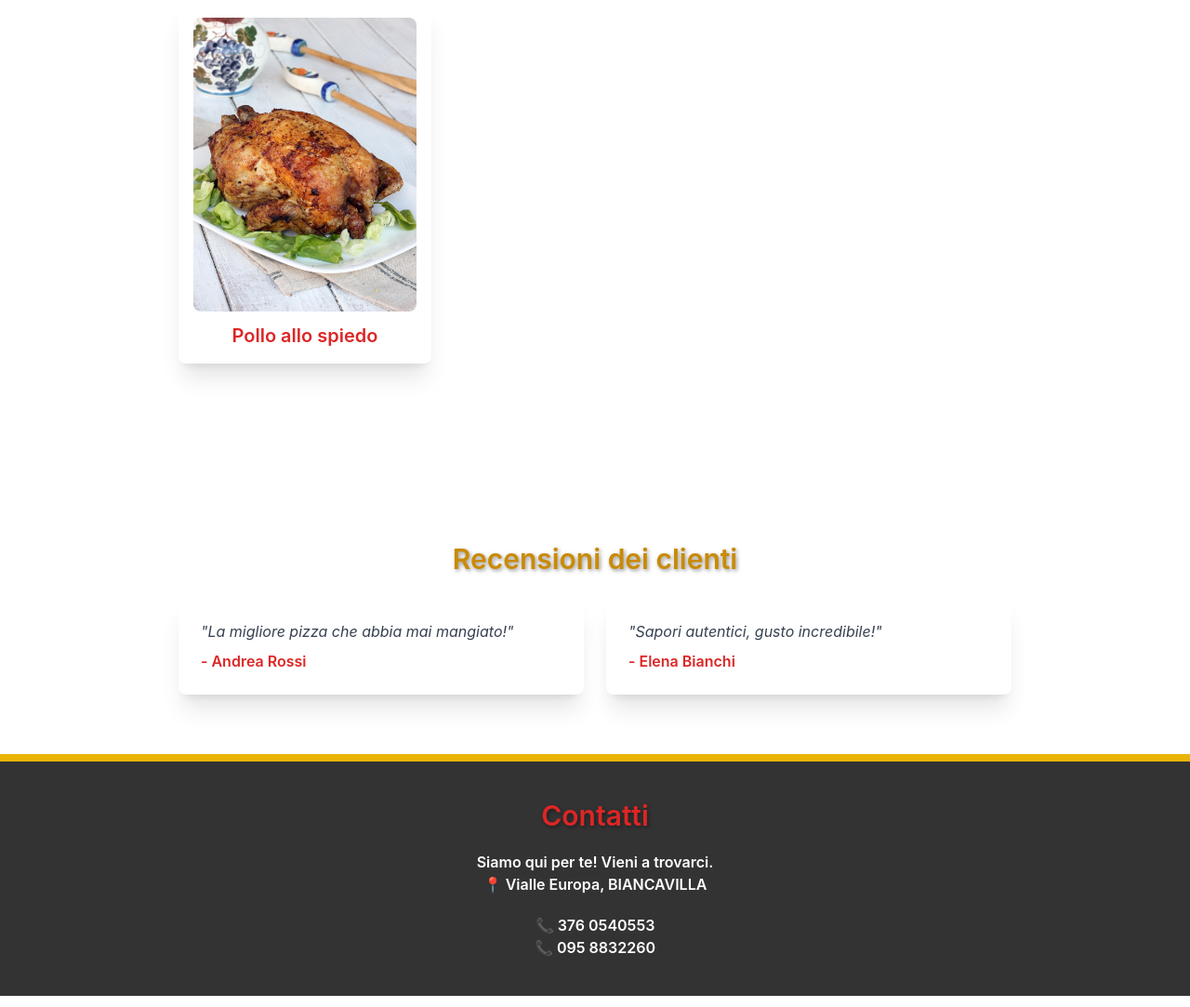
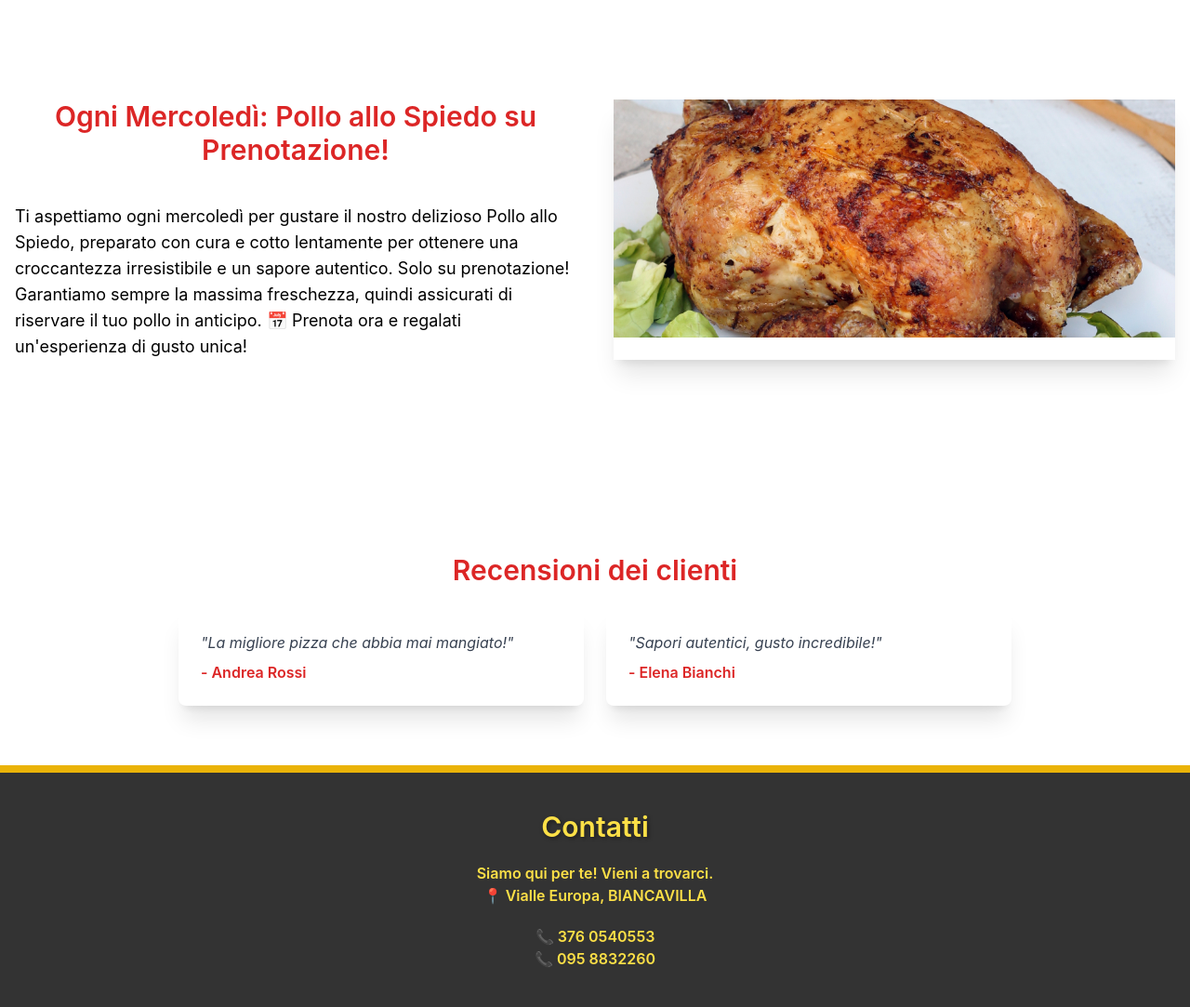
Before and after one commit to LuxitaLucia/pizzeriaS, a plain HTML site: page index.html in a window 1280 px wide. Shown: the part 2050-3133 px from the top of the page at 93% size. Drawn offline with nearby package versions, Linux system fonts and the light colour scheme.

Commit message:
added another section

```diff
--- a/index.html
+++ b/index.html
@@ -238,20 +238,30 @@
                 <h3 class="text-xl font-semibold mt-3 text-red-600">Pucce</h3>
               </div>
             </a>
-            <a href="#" class="block">
-              <div
-                class="bg-white p-4 shadow-xl rounded-lg text-center hover:scale-105 transition-transform"
-              >
-                <img
-                  src="./photos/POLLO-ALLO-SPIEDO.jpg"
-                  class="w-full rounded-lg"
-                  alt="Pizza Carbonara"
-                />
-                <h3 class="text-xl font-semibold mt-3 text-red-600">
-                  Pollo allo spiedo
-                </h3>
-              </div>
-            </a>
+          </div>
+        </div>
+      </section>
+      <section class="px-4 py-10 lg:py-20">
+        <div class="gap-10 grid grid-cols-1 md:grid-cols-2">
+          <div>
+            <h2 class="text-3xl font-semibold text-red-600 text-center mb-10">
+              Ogni Mercoledì: Pollo allo Spiedo su Prenotazione!
+            </h2>
+            <p class="text-lg text-center md:text-left">
+              Ti aspettiamo ogni mercoledì per gustare il nostro delizioso Pollo
+              allo Spiedo, preparato con cura e cotto lentamente per ottenere
+              una croccantezza irresistibile e un sapore autentico. Solo su
+              prenotazione! Garantiamo sempre la massima freschezza, quindi
+              assicurati di riservare il tuo pollo in anticipo. 📅 Prenota ora e
+              regalati un'esperienza di gusto unica!
+            </p>
+          </div>
+          <div class="shadow-xl hover:shadow-2xl transition duration-1000">
+            <img
+              src="./photos/POLLO-ALLO-SPIEDO.jpg"
+              alt="POLLO-ALLO-SPIEDO"
+              class="w-full h-64 object-cover"
+            />
           </div>
         </div>
       </section>
@@ -260,9 +270,7 @@
         <div
           class="mt-16 max-w-5xl mx-auto opacity-0 animate-fadeInUp delay-600 p-16"
         >
-          <h2
-            class="text-3xl font-semibold text-yellow-600 text-center drop-shadow"
-          >
+          <h2 class="text-3xl font-semibold text-center text-red-600">
             Recensioni dei clienti
           </h2>
           <div class="mt-6 grid md:grid-cols-2 gap-6">
@@ -324,12 +332,12 @@
 
     <!-- Script pentru meniu mobil -->
 
-    <footer class="bg-[#333333] text-white border-t-8 border-yellow-500">
+    <footer class="bg-[#333333] border-t-8 border-yellow-500">
       <section>
         <div
-          class="max-w-5xl mx-auto text-center animate-fadeInUp delay-800 my-auto p-10 text-white font-semibold"
+          class="max-w-5xl mx-auto text-center animate-fadeInUp delay-800 my-auto p-10 font-semibold text-yellow-300"
         >
-          <h2 class="text-3xl text-red-600 drop-shadow mb-5">Contatti</h2>
+          <h2 class="text-3xl drop-shadow mb-5">Contatti</h2>
           <div class="mb-5">
             <p>Siamo qui per te! Vieni a trovarci.</p>
             <p>📍 Vialle Europa, BIANCAVILLA</p>
```
